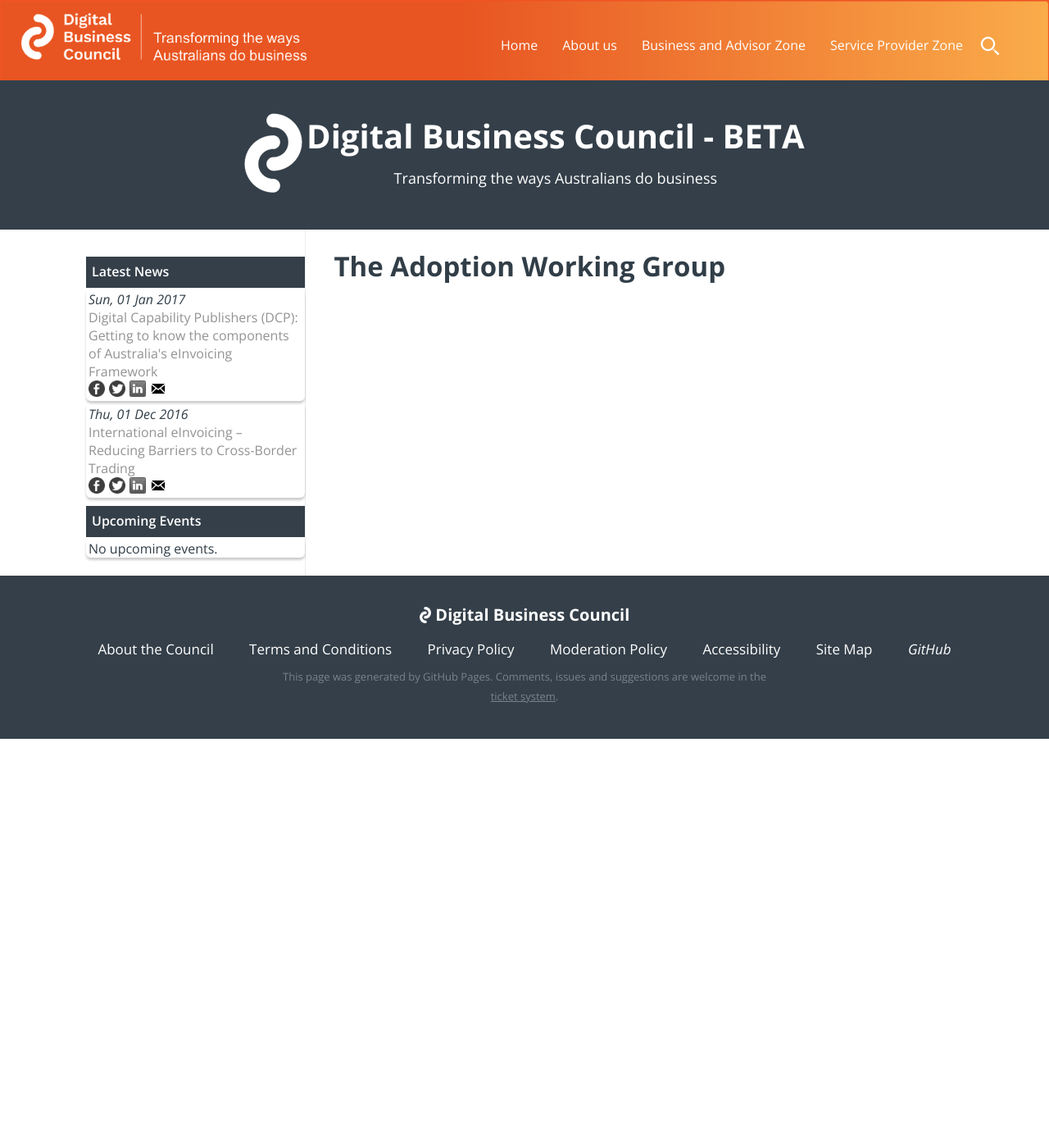
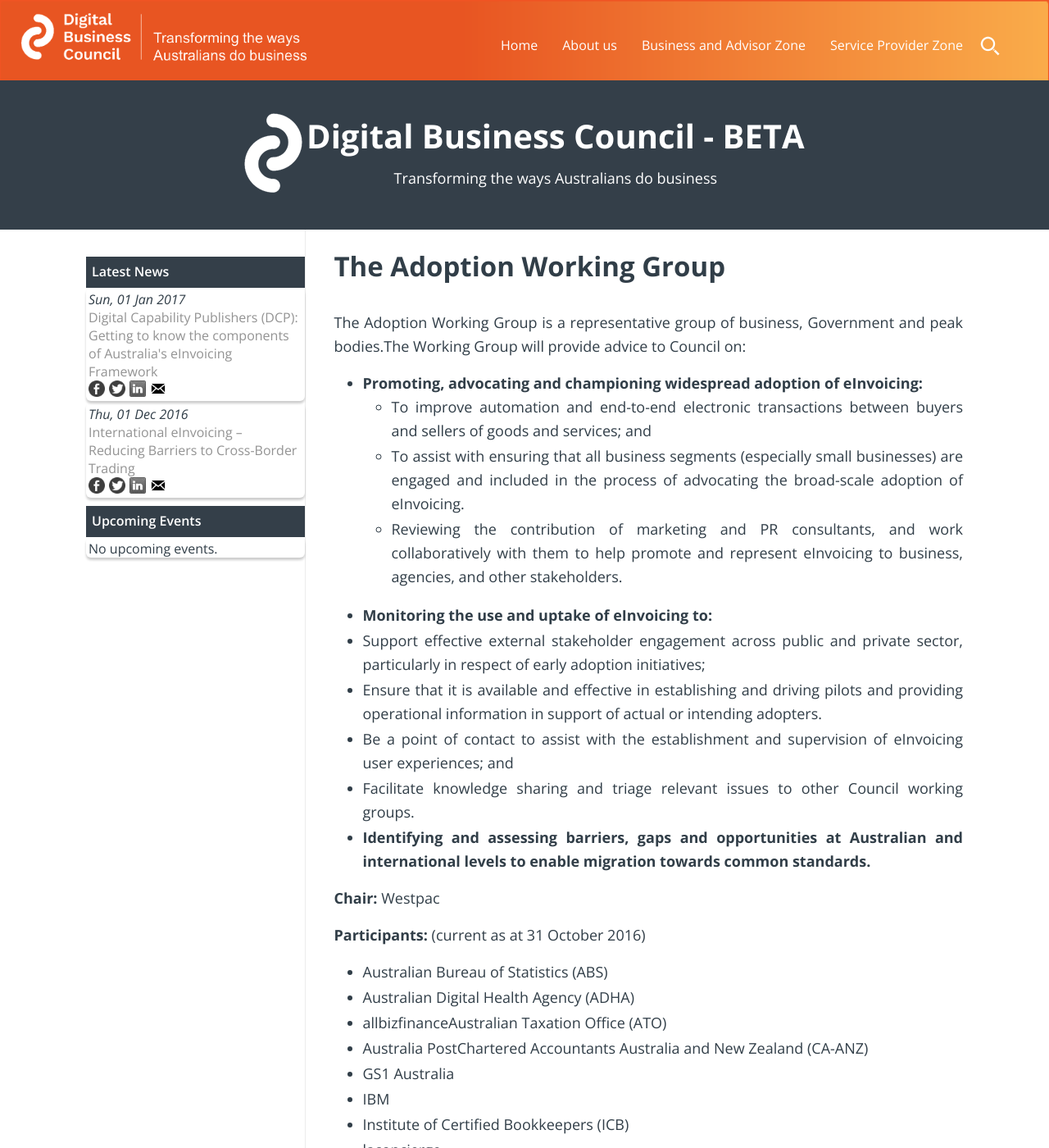
Before and after one commit to Digital-Business-Council/Digital-Business-Council.github.io, a Jekyll site: the page built from pages/about-us/adoption-working-group.md, in a window 1280 px wide and 1400 px high. Shown: the whole window at 82% size. Built offline with Jekyll 4.4.1, drawn with Linux system fonts in a browser that asks for light colours; some of the changed text lies outside the part shown.

Commit message:
Update adoption-working-group.md

```diff
--- a/pages/about-us/adoption-working-group.md
+++ b/pages/about-us/adoption-working-group.md
@@ -5,3 +5,33 @@
 ---
 
 # The Adoption Working Group
+The Adoption Working Group is a representative group of business, Government and peak bodies.The Working Group will provide advice to Council on:
+- **Promoting, advocating and championing widespread adoption of eInvoicing:**
+  - To improve automation and end-to-end electronic transactions between buyers and sellers of goods and services; and
+  - To assist with ensuring that all business segments (especially small businesses) are engaged and included in the process of advocating the broad-scale adoption of eInvoicing.
+  - Reviewing the contribution of marketing and PR consultants, and work collaboratively with them to help promote and represent eInvoicing to business, agencies, and other stakeholders.
+- **Monitoring the use and uptake of eInvoicing to:**
+ - Support effective external stakeholder engagement across public and private sector, particularly in respect of early adoption initiatives;
+ - Ensure that it is available and effective in establishing and driving pilots and providing operational information in support of actual or intending adopters.
+ - Be a point of contact to assist with the establishment and supervision of eInvoicing user experiences; and
+ - Facilitate knowledge sharing and triage relevant issues to other Council working groups.
+- **Identifying and assessing barriers, gaps and opportunities at Australian and international levels to enable migration towards common standards.**
+
+**Chair:** Westpac
+
+**Participants:** (current as at 31 October 2016)
+- Australian Bureau of Statistics (ABS)
+- Australian Digital Health Agency (ADHA)
+- allbizfinanceAustralian Taxation Office (ATO)
+- Australia PostChartered Accountants Australia and New Zealand (CA-ANZ)
+- GS1 Australia
+- IBM
+- Institute of Certified Bookkeepers (ICB)
+- laconcierge
+- Lendlease
+- MYOB
+- NSW Department of Family and Community Services
+- Rural Business Tasmania
+- SA Government
+- Staples
+- Telstra
```
